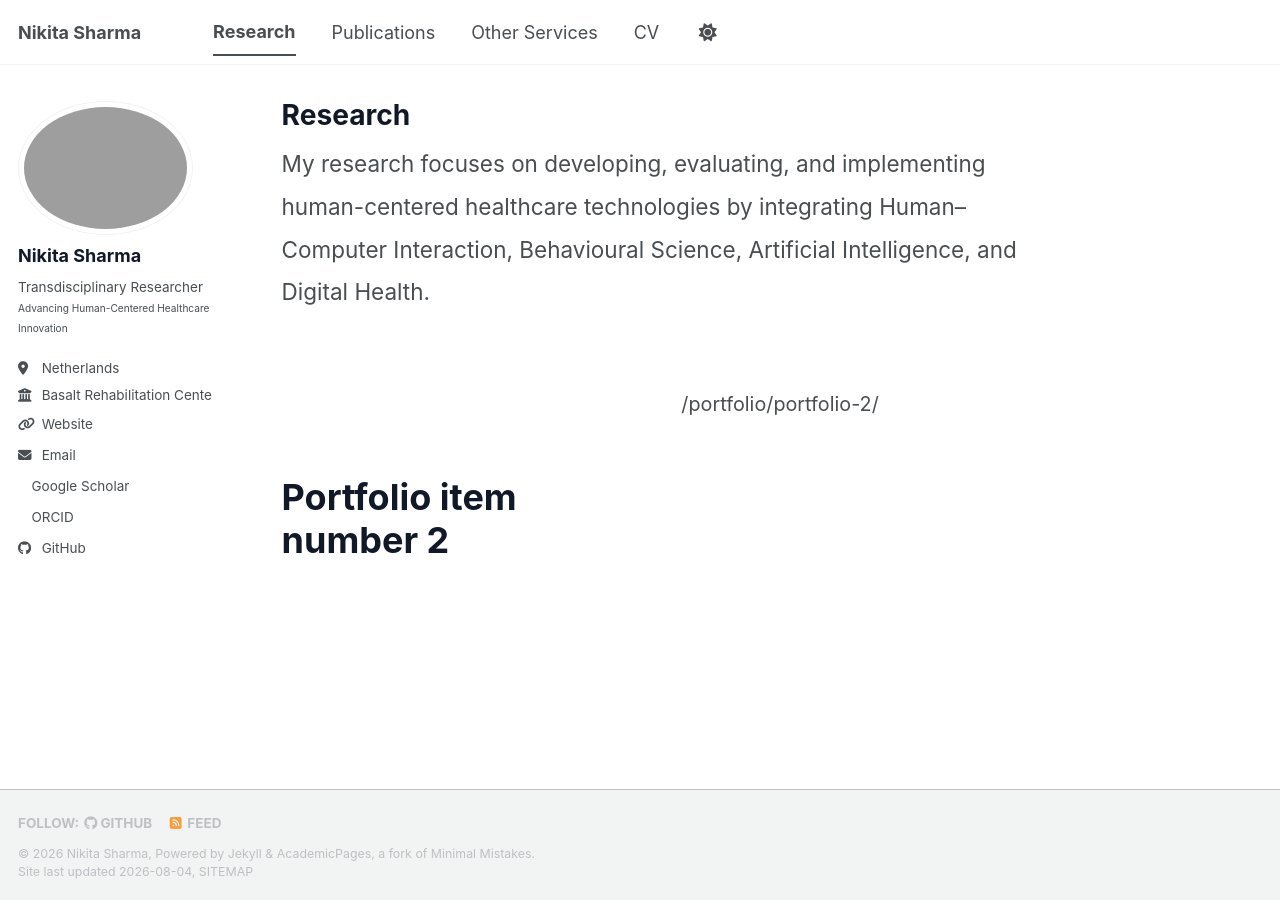
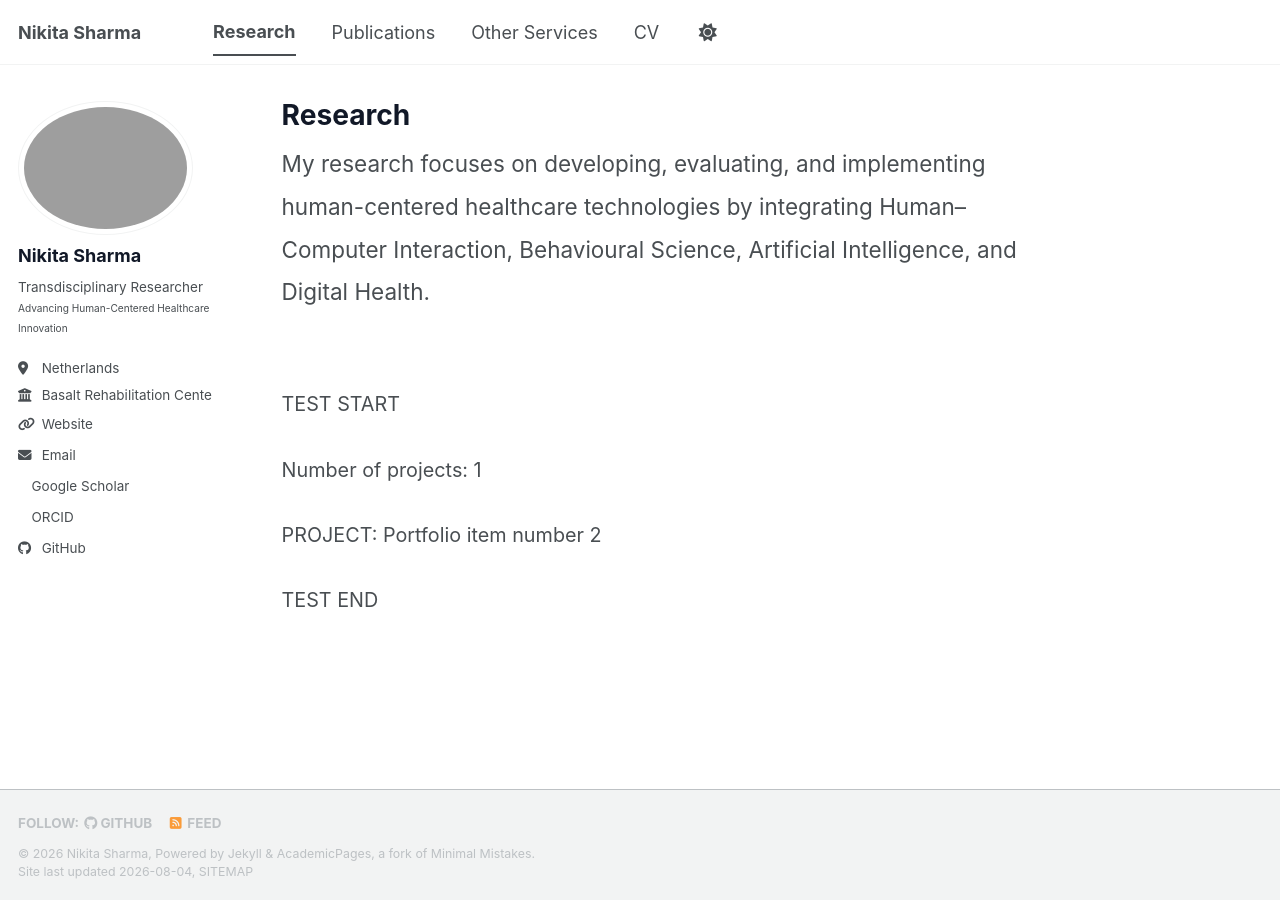
Before and after one commit to nikitasharma14/Portfolio, a Jekyll site: the page built from _pages/research.md, in a window 1280 px wide. Built offline with Jekyll 4.4.1, drawn with Linux system fonts in a browser that asks for light colours; a style sheet for code colours, icons or effects is not loaded.

Commit message:
Update research.md

```diff
--- a/_pages/research.md
+++ b/_pages/research.md
@@ -7,14 +7,14 @@ author_profile: true
 
 My research focuses on developing, evaluating, and implementing human-centered healthcare technologies by integrating Human–Computer Interaction, Behavioural Science, Artificial Intelligence, and Digital Health.
 
-<div class="research-grid">
+<p>TEST START</p>
+
+Number of projects: {{ site.portfolio | size }}
 
 {% for project in site.portfolio %}
 
-<h2>{{ project.title }}</h2>
-
-<p>{{ project.url }}</p>
+<p>PROJECT: {{ project.title }}</p>
 
 {% endfor %}
 
-</div>
+<p>TEST END</p>
```
